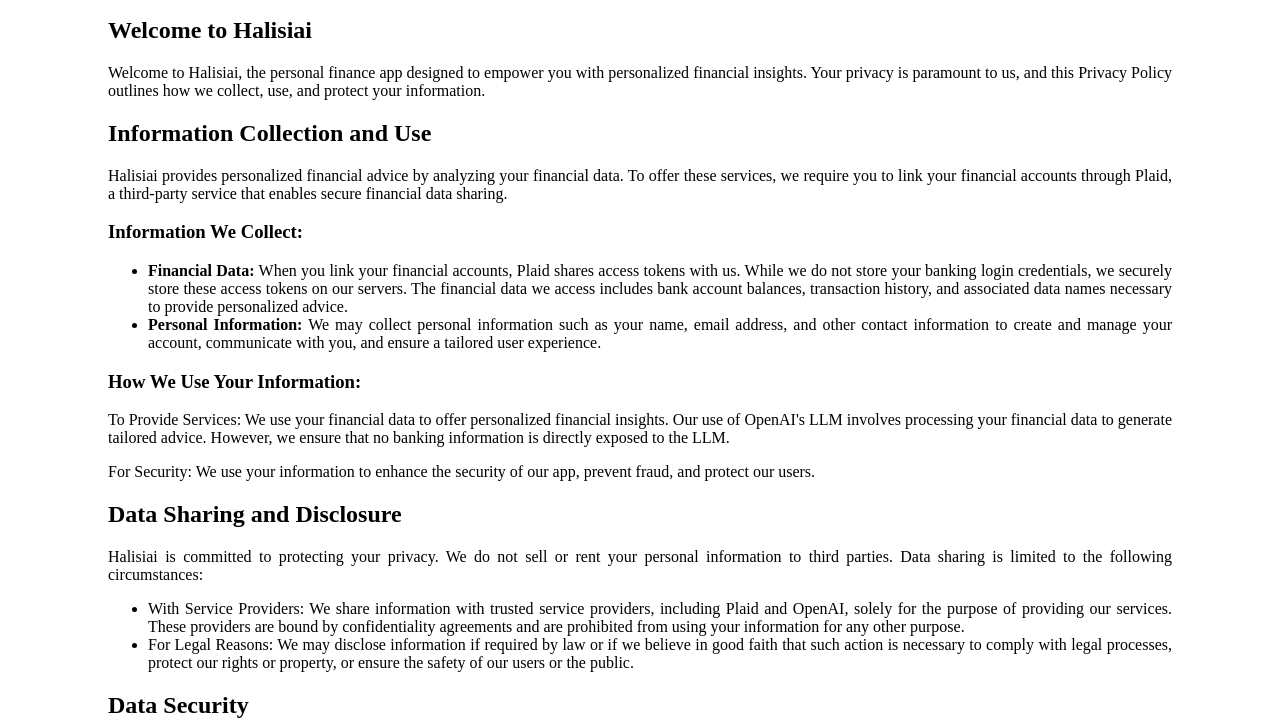
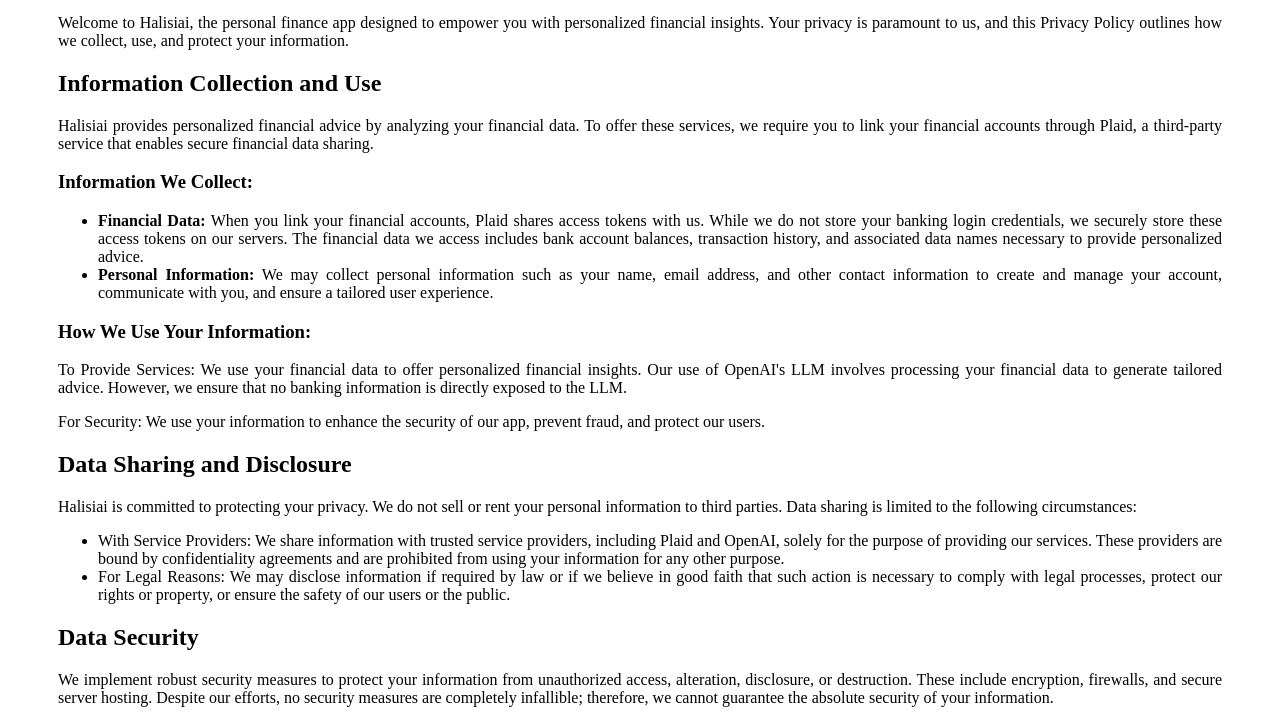
Before and after one commit to Mndiong15/halisiai-privacy-policy, a plain HTML site: page index.html in a window 1280 px wide. Shown: the part 209-933 px from the top of the page. Drawn offline with Linux system fonts and the light colour scheme.

Commit message:
Update index.html

```diff
--- a/index.html
+++ b/index.html
@@ -6,7 +6,7 @@
     <title>Privacy Policy for Halisiai</title>
     <style>
         body {
-            padding: 100px; /* Adds padding around the entire body */
+            padding: 50px; /* Adds padding around the entire body */
             text-align: justify; /* Justifies the text of the entire document */
         }
         h1, h2, h3 {
```
